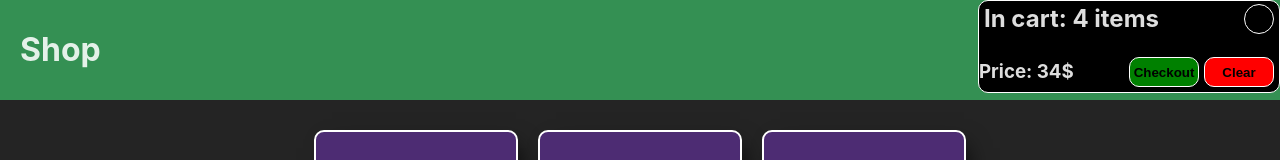
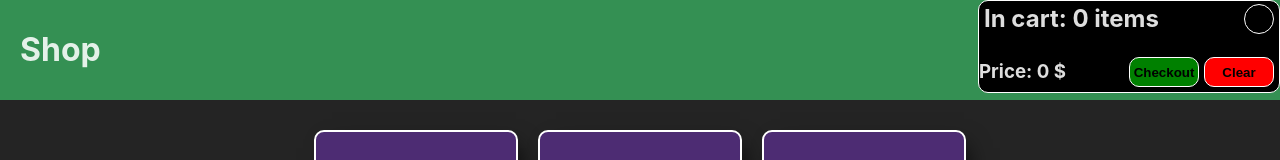
Before and after one commit to Myniuu/shopping-cart, a React (Vite) app in the folder shopping-cart/: page / in a window 1280 px wide. Both pictures are taken after a click on the button "Your Cart". Shown: the top 160 px of the page. Built offline with nearby package versions, Linux system fonts and the light colour scheme.

Commit message:
added logic for displaying price

```diff
--- a/shopping-cart/src/App.jsx
+++ b/shopping-cart/src/App.jsx
@@ -15,8 +15,11 @@ export function App() {
   }
 
   function addNewItemToCart(item) {
-    setCartContent((prevCartContent) => [...prevCartContent, item]);
-    console.log(cartContent);
+    if (!cartContent.some((cartItem) => cartItem.name === item.name)) {
+      setCartContent((prevCartContent) => [...prevCartContent, item]);
+    } else {
+      alert("This product is already in cart");
+    }
   }
 
   return (
--- a/shopping-cart/src/components/Cart/Cart.jsx
+++ b/shopping-cart/src/components/Cart/Cart.jsx
@@ -4,13 +4,13 @@ export function Cart({ className, onClick, cartContent }) {
   return (
     <div className={`${styles.openedCart} ${className}`}>
       <div className={`${styles.cartContent} ${className}`}>
-        <h2>In cart: 4 items</h2>
+        <h2>In cart: {cartContent.length} items</h2>
         <button onClick={onClick}>X</button>
       </div>
       {cartContent.map((item) => (
         <div key={item.name} className={`${styles.cartContent} ${className}`}>
           <p>
-            {item.name}, <span>Quantity: {item.length}</span>
+            {item.name}, <span>Quantity: {item.quantity}</span>
           </p>
           <div>
             <button>+</button>
@@ -19,7 +19,12 @@ export function Cart({ className, onClick, cartContent }) {
         </div>
       ))}
       <div className={styles.checkout}>
-        <h3>Price: 34$</h3>
+        <h3>
+          {`Price: ${cartContent
+            .map((item) => item.price)
+            .reduce((prev, curr) => prev + curr, 0)}
+          $`}
+        </h3>
         <div>
           <button>Checkout</button>
           <button>Clear</button>
--- a/shopping-cart/src/components/ProductList/ProductList.js
+++ b/shopping-cart/src/components/ProductList/ProductList.js
@@ -1,6 +1,6 @@
 export const ProductList = [
-  { name: "Lemon", pic: "🍋", price: 2 },
-  { name: "Peach", pic: "🍑", price: 5 },
-  { name: "Apple", pic: "🍎", price: 1.5 },
-  { name: "Watermelon", pic: "🍉", price: 8 },
+  { name: "Lemon", pic: "🍋", price: 2, quantity: 1 },
+  { name: "Peach", pic: "🍑", price: 5, quantity: 1 },
+  { name: "Apple", pic: "🍎", price: 3, quantity: 1 },
+  { name: "Watermelon", pic: "🍉", price: 8, quantity: 1 },
 ];
```
